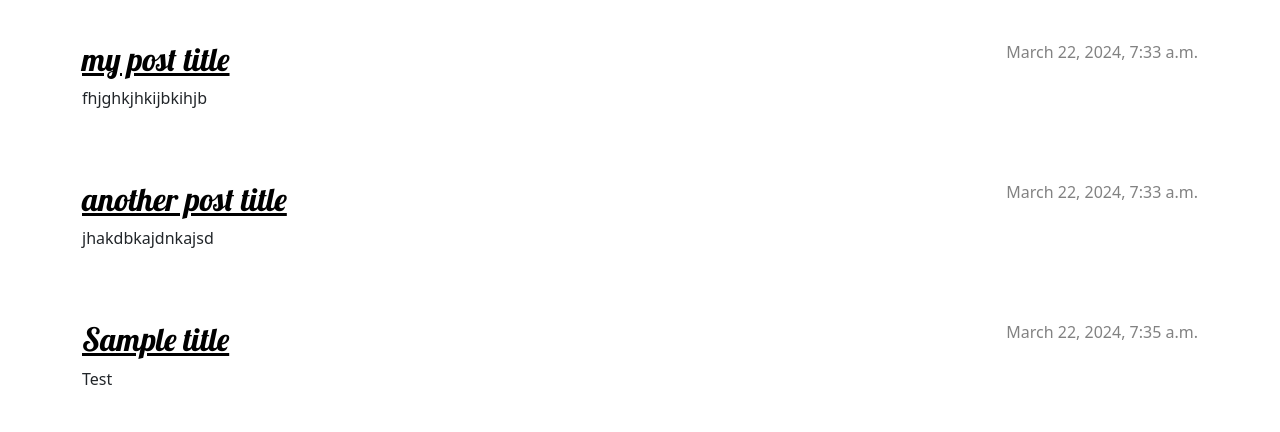
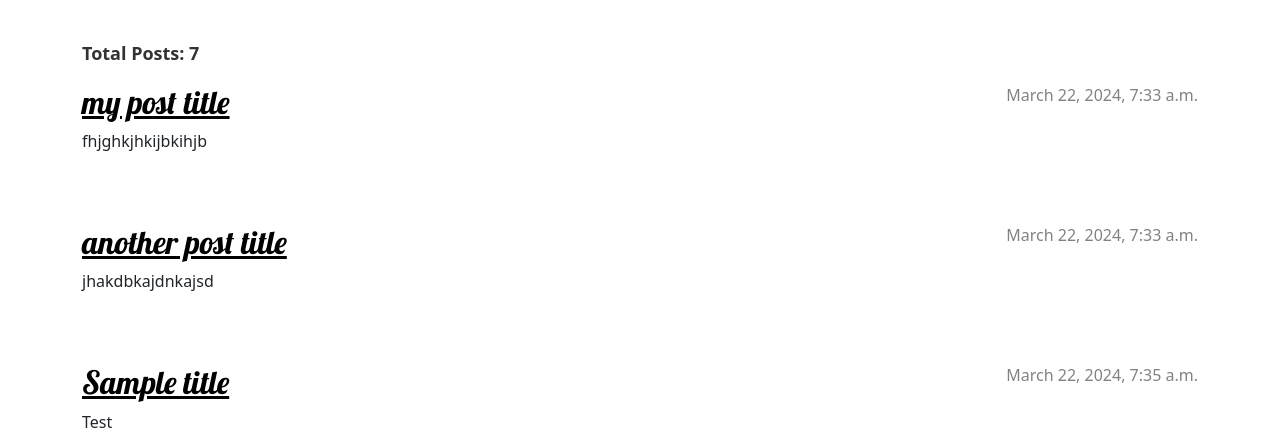
Before and after one commit to Gitzon1/my-first-blog, a Django app: page / in a window 1280 px wide. Shown: the part 106-538 px from the top of the page. Run offline with Django 3.2, Linux system fonts and the light colour scheme; data comes from the database, SQL or seed files in the repository; both versions use the stored data as it was after the commit.

Commit message:
modification success

```diff
--- a/blog/static/css/blog.css
+++ b/blog/static/css/blog.css
@@ -19,9 +19,12 @@
 h1,
 h2,
 h3,
-h4 {
+h4
+{
     font-family: 'Lobster', cursive;
 }
+
+
 
 .date {
     color: #828282;
--- a/blog/templates/blog/base.html
+++ b/blog/templates/blog/base.html
@@ -22,6 +22,8 @@
                     {% block content %}
                     {% endblock %}
                 </div>
+
+
             </div>
         </main>
     </body>
--- a/blog/templates/blog/post_list.html
+++ b/blog/templates/blog/post_list.html
@@ -1,6 +1,8 @@
 {% extends 'blog/base.html' %}
 
 {% block content %}
+<p style="font-weight: bold; color: #333; font-size: 18px;">Total Posts: {{ post_count }}</p>
+
     {% for post in posts %}
         <article class="post">
             <time class="date">
@@ -8,6 +10,9 @@
             </time>
             <h2><a href="{% url 'post_detail' pk=post.pk %}">{{ post.title }}</a></h2>
             <p>{{ post.text|linebreaksbr }}</p>
+
         </article>
+
     {% endfor %}
+
 {% endblock %}
--- a/blog/urls.py
+++ b/blog/urls.py
@@ -6,4 +6,5 @@ urlpatterns = [
     path('post/<int:pk>/', views.post_detail, name='post_detail'),
     path('post/new/', views.post_new, name='post_new'),
     path('post/<int:pk>/edit/', views.post_edit, name='post_edit'),
+
 ]
--- a/blog/views.py
+++ b/blog/views.py
@@ -4,10 +4,12 @@ from .models import Post
 from django.shortcuts import render, get_object_or_404
 from .forms import PostForm
 from django.shortcuts import redirect
+from django.http import JsonResponse
 
 def post_list(request):
     posts = Post.objects.filter(published_date__lte=timezone.now()).order_by('published_date')
-    return render(request, 'blog/post_list.html', {'posts': posts})
+    post_count = Post.objects.count()
+    return render(request, 'blog/post_list.html', {'posts': posts, 'post_count': post_count})
 
 
 def post_detail(request, pk):
@@ -39,3 +41,7 @@ def post_edit(request, pk):
     else:
         form = PostForm(instance=post)
     return render(request, 'blog/post_edit.html', {'form': form})
+
+def count_posts(request):
+    post_count = Post.objects.count()
+    return JsonResponse({'post_count': post_count})
```
Also changed, not shown: db.sqlite3.
